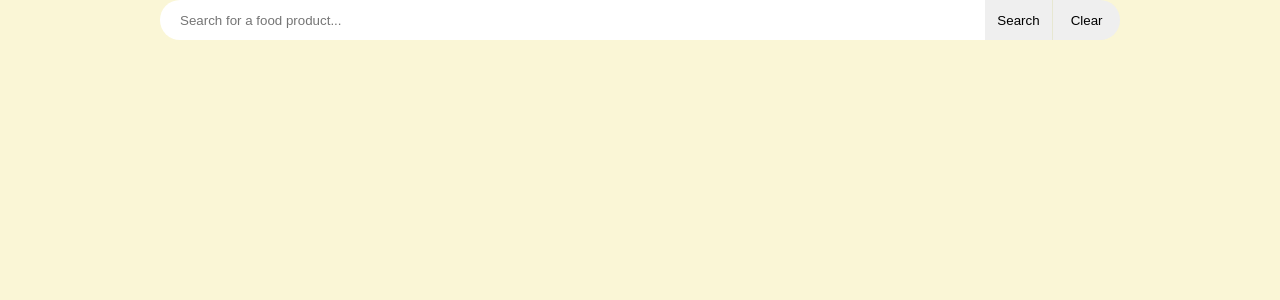
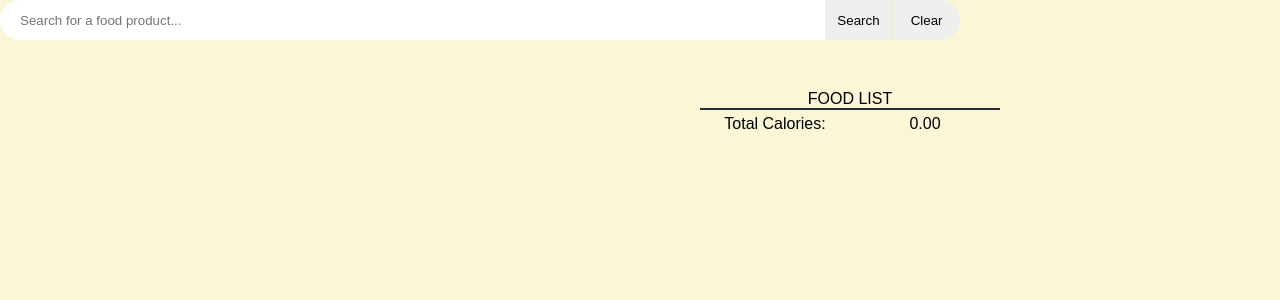
Before and after one commit to MatthewChau99/GYMO, a React (Create React App) app in the folder react/src/components/calorie-calculator/: page /blog-overview in a window 1280 px wide. Shown: the top 300 px of the page. Built offline with nearby package versions, Linux system fonts and the light colour scheme; a web font is replaced by a local one.

Commit message:
calculator

```diff
--- a/react/src/components/calorie-calculator/src/App.css
+++ b/react/src/components/calorie-calculator/src/App.css
@@ -23,10 +23,20 @@ a:visited {
   color: hsl(163, 77%, 40%);
 }
 
-.container {
-  margin: 0 auto;
-  max-width: 960px;
+.container{
+  margin: 0;
+  width: 960px;
 }
+
+.search-food {
+  width:600px;
+  margin-right: 100px;
+}
+
+.result-container {
+  display: inline-flex;
+}
+
 /* nav {
   width: 100%;
   height: 70px;
@@ -130,6 +140,48 @@ input[type='submit'] {
   border-radius: 5px;
 }
 
+.delete-button {
+  height: 17px;
+  width: 17px;
+  background-color: silver;
+  border: none;
+  /* margin-bottom: 10px; */
+  border-radius: 5px;
+  text-align: center;
+  vertical-align: middle;
+  padding: 0px 0px 2px 0px;
+  line-height: 15px;
+  display: inline-block;
+  justify-items: center;
+  align-self: center;
+}
+
+.space {
+  width: 10px;
+}
+
+.fooditem-container > div {
+    display: inline-block;
+    display: -moz-inline-box;
+    *display: inline; /* For IE7 */
+    zoom: 1; /* Trigger hasLayout */
+    width: 50%;
+    text-align: center;
+    margin-bottom: 5px;
+    margin-top: 5px;
+}
+
+.foodlist-container {
+  width: 300px;
+  border-top: 1px #282c34 solid;
+  border-bottom: 1px #282c34 solid;
+}
+
+.title {
+  margin-top: 50px;
+  text-align: center;
+}
+
 footer {
   background-color: #faf6d6;
   flex-shrink: 0;
--- a/react/src/components/calorie-calculator/src/App.js
+++ b/react/src/components/calorie-calculator/src/App.js
@@ -12,13 +12,15 @@ import { BrowserRouter as Router, Switch, Route } from 'react-router-dom';
 
 const App = () => {
   const [foods, setFoods] = useState([]);
-  const [food, setFood] = useState({});
+  const [foodList, setFoodList] = useState([]);
+  const [totalCalories, setTotalCalories] = useState(0);
   const [emptyFoods, setEmptyFoods] = useState(false);
   const [emptyName, setEmptyName] = useState('');
   const [loading, setLoading] = useState(false);
   const [alert, setAlert] = useState(null);
 
   const searchFoods = async text => {
+    clearFoods();
     const res = await axios.get(
       `https://trackapi.nutritionix.com/v2/search/instant?query=${text}`,
       {
@@ -43,37 +45,6 @@ const App = () => {
     setLoading(false);
   };
 
-  const getFood = async id => {
-    setFood({});
-    setLoading(false);
-    setAlert(null);
-    const myData = { query: id };
-
-    const encodeForm = data => {
-      return Object.keys(data)
-        .map(
-          key => encodeURIComponent(key) + '=' + encodeURIComponent(data[key])
-        )
-        .join('&');
-    };
-
-    const res = await axios.post(
-      `https://trackapi.nutritionix.com/v2/natural/nutrients`,
-      encodeForm(myData),
-      {
-        headers: {
-          'x-app-id': 'ab1986a7',
-          'x-app-key': 'f5d97a4a96fe4fa38e6fdf5eeb64cbf7',
-          'x-remote-user-id': 0
-        }
-      }
-    );
-    console.log(res.data.foods[0]);
-
-    setLoading(false);
-    setFood(res.data.foods[0]);
-  };
-
   const clearFoods = () => {
     setFoods([]);
     setLoading(false);
@@ -85,21 +56,61 @@ const App = () => {
     setTimeout(() => setAlert(null), 7000);
   };
 
+  const handleAddFood = (food) => {
+    console.log(food)
+    setFoodList(foodList => [...foodList, food])
+    setTotalCalories(totalCalories+food.nf_calories)
+  }
+
+  const handleDeletFood = (food) => {
+    setFoodList(foodList.filter(item => item.food_name !== food.food_name))
+    setTotalCalories(totalCalories-food.nf_calories)
+  }
   return (
     <div>
       <main className='container'>
         <Alert alert={alert} emptyFoods={emptyFoods} emptyName={emptyName} />
-
+        <Search
+          searchFoods={searchFoods}
+          clearFoods={clearFoods}
+          setAlert={showAlert}
+        />
+        <div className='result-container'>
+          <div className='search-food'>
+            <Foods foods={foods} handleAddFood={handleAddFood}/>
+          </div>
+          <div>
+            <div className='title'>
+              FOOD LIST
+            </div>
+            <div className='foodlist-container'>
+              {foodList.map((fooditem, index) => (
+                <div className='fooditem-container'>
+                  <div>
+                    {fooditem.food_name}
+                  </div>
+                  <div>
+                  <div className='result-container'>
+                    {fooditem.nf_calories}
+                    <div className='space'></div>
+                    <button className='delete-button' onClick={() => handleDeletFood(fooditem)}>
+                      ×
+                    </button>
+                  </div>
+                  </div>
+                </div>
+              ))}
+            </div>
+            <div className='fooditem-container'>
               <div>
-                <Search
-                  searchFoods={searchFoods}
-                  clearFoods={clearFoods}
-                  setAlert={showAlert}
-                />
-                <Foods foods={foods} />
+                Total Calories:
               </div>
-
-        {/* {props => <Food {...props} getFood={getFood} food={food} />} */}
+              <div>
+                {totalCalories.toFixed(2)}
+              </div>
+            </div>
+          </div>
+        </div>
       </main>
     </div>
   );
--- a/react/src/components/calorie-calculator/src/components/food/Food.js
+++ b/react/src/components/calorie-calculator/src/components/food/Food.js
@@ -2,7 +2,7 @@ import React, { useEffect, Fragment } from 'react';
 import PropTypes from 'prop-types';
 import { Link } from 'react-router-dom';
 
-const Food = ({ food }) => {
+const Food = ({ food, handleAddFood }) => {
 
   // useEffect(() => {
   //   getFood(food.food_name);
@@ -35,7 +35,7 @@ const Food = ({ food }) => {
           <li>sodium: {nf_sodium}</li>
           <li>total fat: {nf_total_fat}</li>
           <li>saturated fat: {nf_saturated_fat}</li>
-          <button className='add-button'>
+          <button className='add-button' onClick={() => handleAddFood(food)}>
             Add
           </button>
         </ul>
--- a/react/src/components/calorie-calculator/src/components/food/FoodItem.js
+++ b/react/src/components/calorie-calculator/src/components/food/FoodItem.js
@@ -5,7 +5,7 @@ import { useState } from "react";
 import Food from "./Food"
 import axios from 'axios';
 
-const FoodItem = ({food}) => {
+const FoodItem = ({food, handleAddFood}) => {
   // static propTypes = {
   //   food: PropTypes.object.isRequired
   // };
@@ -56,7 +56,7 @@ const FoodItem = ({food}) => {
         </div>
         <div>
         {isShowing ?
-          <Food food={sfood} />
+          <Food food={sfood} handleAddFood={handleAddFood}/>
         : null}
         </div>
       </div>
--- a/react/src/components/calorie-calculator/src/components/food/Foods.js
+++ b/react/src/components/calorie-calculator/src/components/food/Foods.js
@@ -4,13 +4,14 @@ import PropTypes from 'prop-types';
 
 export class Foods extends Component {
   static propTypes = {
-    foods: PropTypes.array.isRequired
+    foods: PropTypes.array.isRequired,
+    handleAddFood: PropTypes.func.isRequired
   };
   render() {
     return (
       <div>
         {this.props.foods.map((food, index) => (
-          <FoodItem key={index} food={food} />
+          <FoodItem key={index} food={food} handleAddFood={this.props.handleAddFood}/>
         ))}
       </div>
     );
--- a/react/src/views/CalorieCalculator.js
+++ b/react/src/views/CalorieCalculator.js
@@ -8,7 +8,7 @@ import Search from "../components/calorie-calculator/src/App"
 const CalorieCalculator = () => (
   <Container fluid className="main-content-container px-4 pb-4">
     <Row noGutters className="page-header py-4">
-      <PageTitle sm="4" title="Burned Calorie Overview" subtitle="Calorie Calculator" className="text-sm-left" />
+      <PageTitle sm="4" title="Food Calorie Calculator" subtitle="Daily Calorie Tracker" className="text-sm-left" />
     </Row>
 
     <Row>
```
